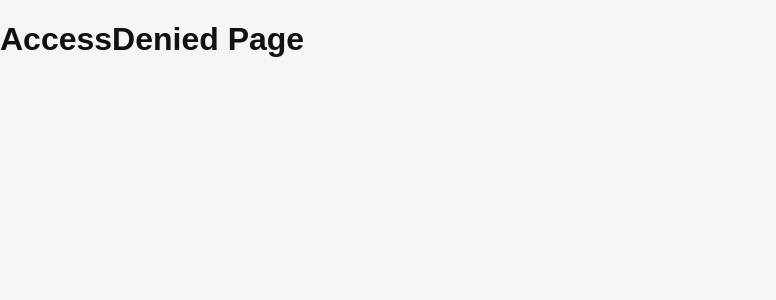
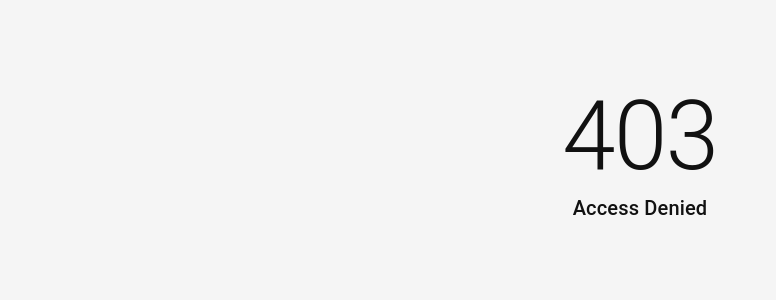
Before and after one commit to Youssef-Errachid/LogiTrack-Solutions, a React app in the folder frontend/: page /accessDenied in a window 1280 px wide. Shown: the top 300 px of the page, without its empty margins (0-776 px from the left). Built offline with nearby package versions, Linux system fonts and the light colour scheme; the HTML template or start-up script is replaced by a standard one.

Commit message:
add simple 403 access dinied page

```diff
--- a/frontend/src/pages/AccessDenied.jsx
+++ b/frontend/src/pages/AccessDenied.jsx
@@ -1,3 +1,10 @@
+import { Box, Typography } from "@mui/material";
+
 export default function AccessDenied() {
-    return <h1>AccessDenied Page</h1>;
+  return (
+    <Box textAlign="center" mt={10}>
+      <Typography variant="h1">403</Typography>
+      <Typography variant="h6">Access Denied</Typography>
+    </Box>
+  );
 }
```
